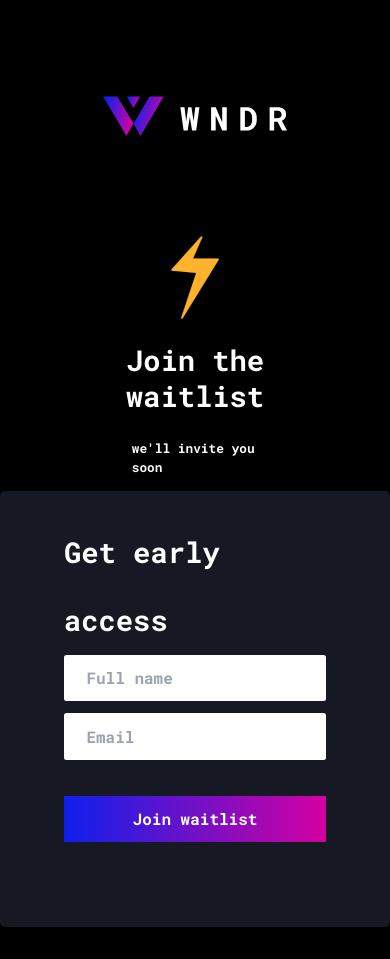
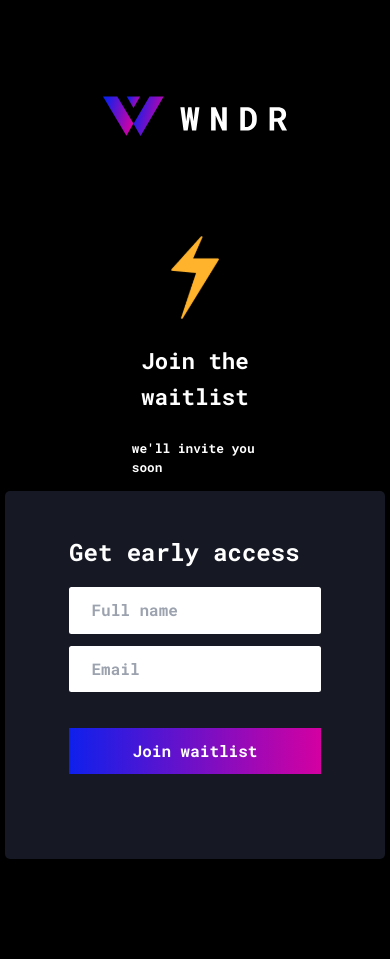
Before and after one commit to sticklo/WNDR, a React (Create React App) app: page /join-waitlist in a window 390 px wide. After the commit the page ends 891 px from the top, so only its background shows below. Built offline with nearby package versions, Linux system fonts and the light colour scheme.

Commit message:
typography fix for mobile devices

```diff
--- a/src/pages/JoinWaitlist.jsx
+++ b/src/pages/JoinWaitlist.jsx
@@ -20,7 +20,7 @@ function JoinWaitlist() {
         <div className="flex flex-col items-center gap-y-3.5 lg:flex-row lg:justify-between lg:items-center ">
           <div className="flex flex-col items-center lg:items-start  w-[7.912rem]">
             <img src={Bolt} alt="Bolt" className="w-[3rem] mb-[1.5rem]" />
-            <h1 className="text-center lg:text-left font-bold text-[1.8rem] leading-[2.24rem] mb-[1.5rem]">
+            <h1 className="text-center lg:text-left font-bold text-[1.4rem] md:text-[1.8rem] leading-[2.24rem] mb-[1.5rem]">
               Join the waitlist
             </h1>
             <p className="font-bold text-[0.8rem]">
@@ -29,7 +29,7 @@ function JoinWaitlist() {
           </div>
 
           <form className="bg-[#161823] flex flex-col lg:w-[30.912rem] pt-[1.75rem] pb-[5.316rem] px-[4rem] rounded-[5px]">
-            <h1 className="font-bold text-[1.8rem] leading-[4.24rem]">
+            <h1 className="font-bold text-[1.5rem] md:text-[1.8rem] leading-[4.24rem]">
               Get early access
             </h1>
             <div className="flex flex-col gap-3">
```
